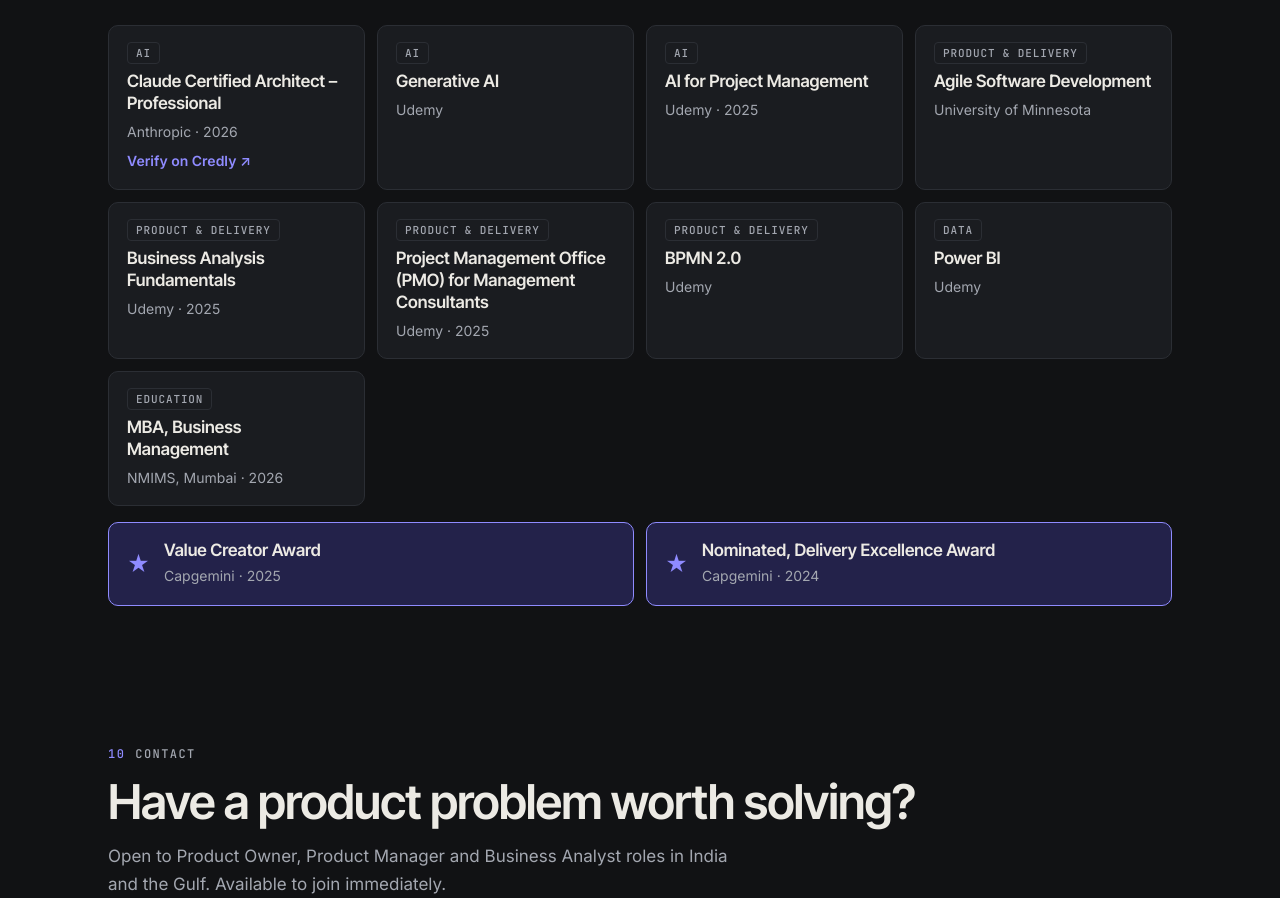
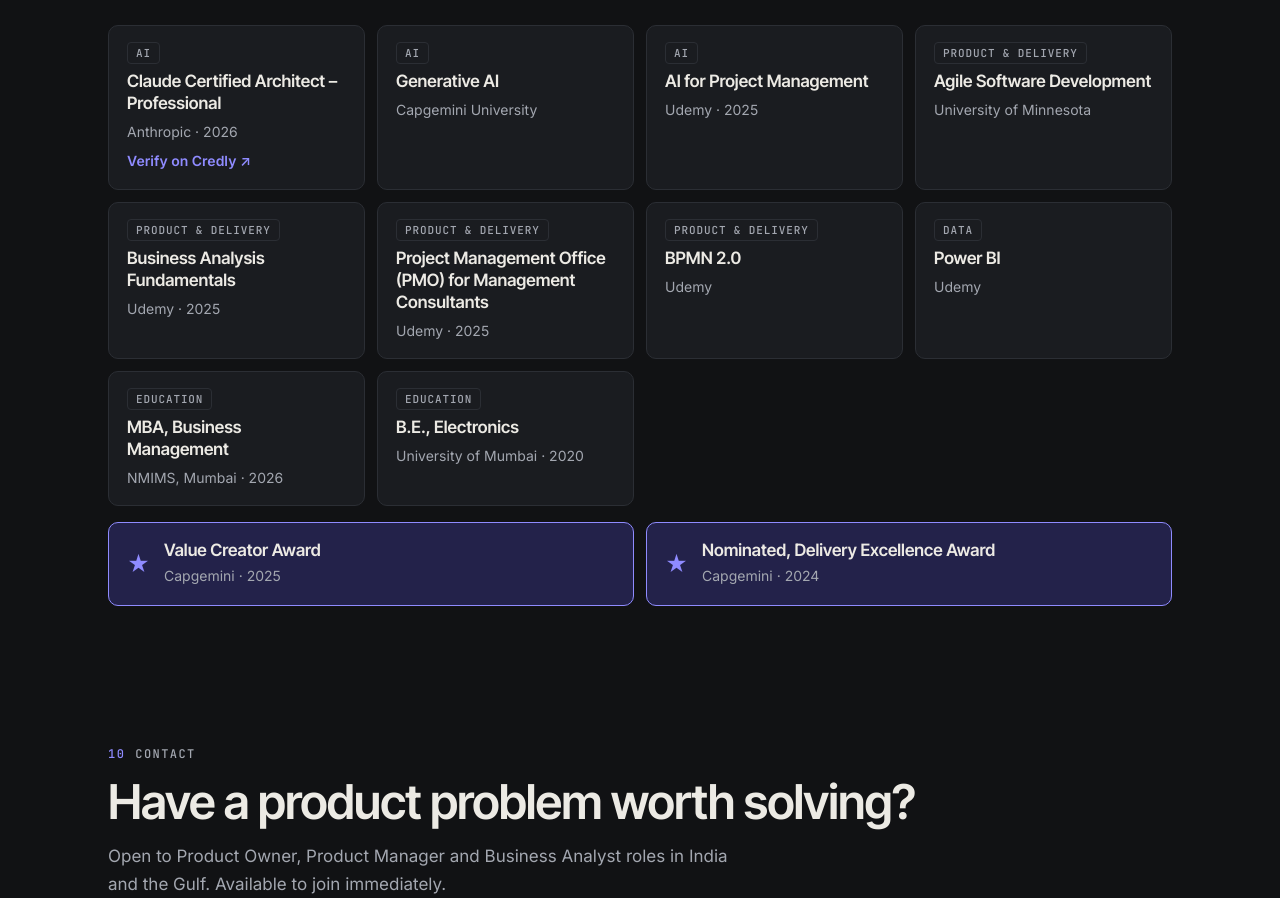
Before and after one commit to khansi88799-cell/portfolio, an Astro site: page / in a window 1280 px wide. Shown: the part 8798-9696 px from the top of the page. Built offline with nearby package versions, Linux system fonts and the light colour scheme; Astro itself is replaced by a stand-in of ours.

Commit message:
Add B.E. Electronics; Generative AI issued by Capgemini University
Co-Authored-By: Claude Opus 5.5 <noreply@anthropic.com>

```diff
--- a/src/pages/index.astro
+++ b/src/pages/index.astro
@@ -35,7 +35,7 @@ const aiPrinciples = [
 
 const certs = [
   { name: 'Claude Certified Architect – Professional', by: 'Anthropic · 2026', group: 'AI', link: 'https://www.credly.com/badges/7f06d97d-a41f-4645-b70f-b1b771141e81' },
-  { name: 'Generative AI', by: 'Udemy', group: 'AI' },
+  { name: 'Generative AI', by: 'Capgemini University', group: 'AI' },
   { name: 'AI for Project Management', by: 'Udemy · 2025', group: 'AI' },
   { name: 'Agile Software Development', by: 'University of Minnesota', group: 'Product & delivery' },
   { name: 'Business Analysis Fundamentals', by: 'Udemy · 2025', group: 'Product & delivery' },
@@ -43,6 +43,7 @@ const certs = [
   { name: 'BPMN 2.0', by: 'Udemy', group: 'Product & delivery' },
   { name: 'Power BI', by: 'Udemy', group: 'Data' },
   { name: 'MBA, Business Management', by: 'NMIMS, Mumbai · 2026', group: 'Education' },
+  { name: 'B.E., Electronics', by: 'University of Mumbai · 2020', group: 'Education' },
 ] as { name: string; by?: string; group: string; link?: string }[];
 const awards = [
   { name: 'Value Creator Award', by: 'Capgemini · 2025' },
```
